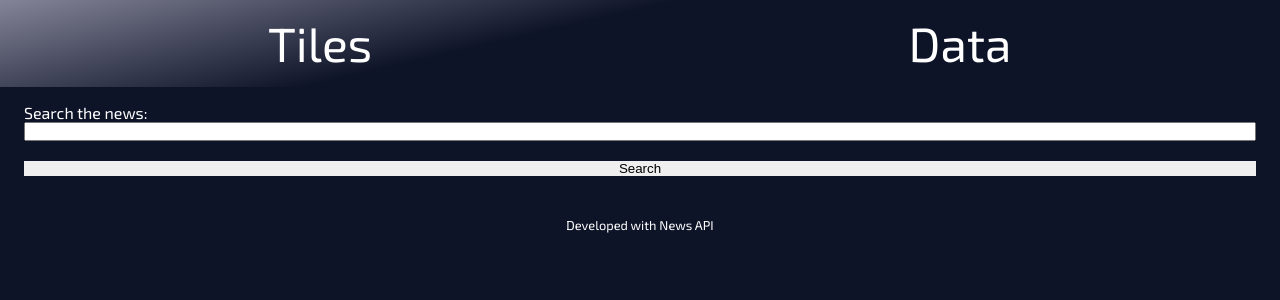
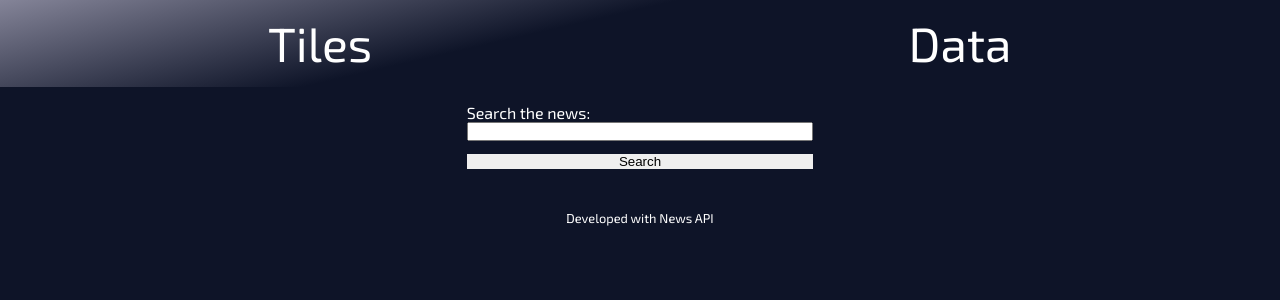
Before and after one commit to noerrm/news-aggregator, an Angular app: page /tiles in a window 1280 px wide. Shown: the top 300 px of the page. Built offline with nearby package versions, Linux system fonts and the light colour scheme.

Commit message:
Styles: Button, input, label.
- Centered button, input field and label.
- Buttons and inputs have fixed width.
- Added padding for return link.
- Centered group of rectangles in the svg.
- Added bottom margin to h and p elements.

```diff
--- a/src/app/data/data/data.component.scss
+++ b/src/app/data/data/data.component.scss
@@ -20,8 +20,7 @@ a {
   display: inline-block;
   position: relative;
   width: 100%;
-  /* Aspect ration 1:1 */
-  padding-bottom: 100%;
+  padding-bottom: 1em;
   vertical-align: middle;
   overflow: hidden;
 }
--- a/src/app/data/data/data.component.ts
+++ b/src/app/data/data/data.component.ts
@@ -54,7 +54,7 @@ export class DataComponent implements OnInit {
          .attr('height', this.chartHeight)
          .style('background', '#f4f4f4')
          .append('g')
-         .classed('rectangle-container', true).style('transform', 'translate(50%, 50%)')
+         .classed('rectangle-container', true).style('transform', 'translate(25%, 0)')
          .selectAll('rect')
          .data(this.data)
          .enter().append('rect')
--- a/src/app/tiles/article/article.component.scss
+++ b/src/app/tiles/article/article.component.scss
@@ -7,3 +7,11 @@
 a {
   text-align: center;
 }
+
+h3, p {
+  margin-bottom: 0.5em;
+}
+
+h4 {
+  margin-bottom: 0.1em;
+}
--- a/src/app/tiles/news/news.component.html
+++ b/src/app/tiles/news/news.component.html
@@ -1,7 +1,9 @@
 <!-- Send request to api and reset form. -->
 <form #inputForm="ngForm" class="searchApiContainer" (ngSubmit)="onSubmit(apiInput.value)">
+  <div class="input-container">
     <label for="inputField">Search the news: </label>
     <input type="text" id="inputField" #apiInput>
+  </div>
     <button type="submit">Search</button>
 </form>
 
--- a/src/app/tiles/news/news.component.scss
+++ b/src/app/tiles/news/news.component.scss
@@ -16,7 +16,12 @@ form {
 }
 
 form input {
-  margin-bottom: 0.5em;
+  width: 26em;
+}
+
+.input-container {
+  display: grid;
+  margin: 0 auto;
 }
 
 .searchApiContainer {
--- a/src/styles.scss
+++ b/src/styles.scss
@@ -36,7 +36,8 @@ button {
   border: none;
   box-shadow: inset 0 0 0 0 $on-hover;
   transition: ease-out 0.8s;
-  margin: 1em 0 1em 0;
+  margin: 1em auto 1em auto;
+  width: 26em;
 }
 
 /* Fills with yellow color from left to right. */
```
